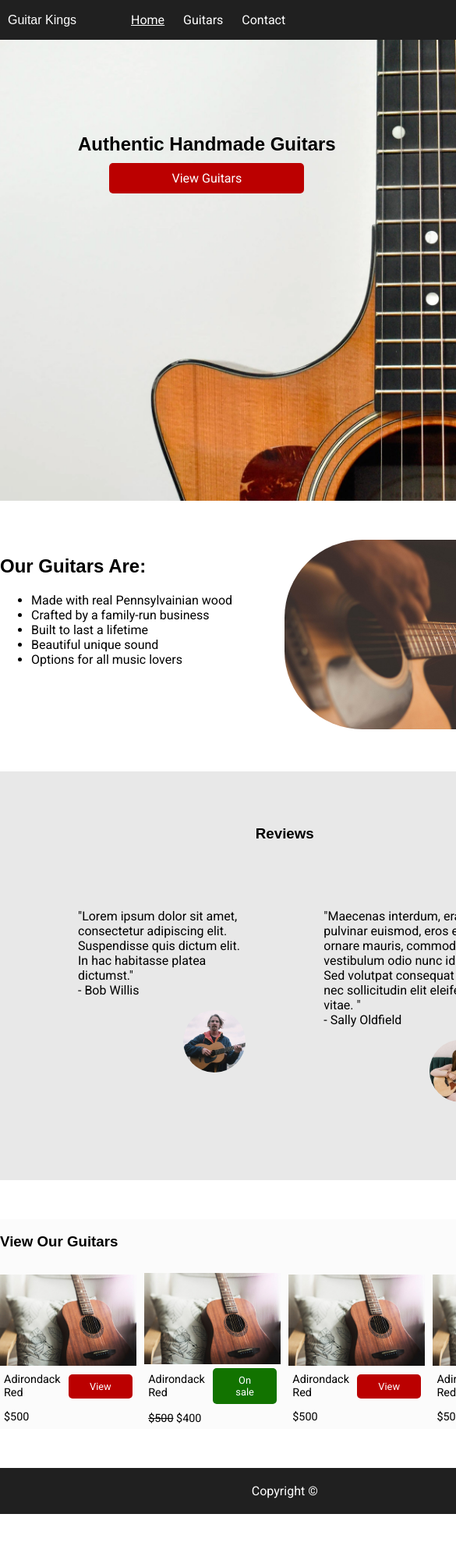
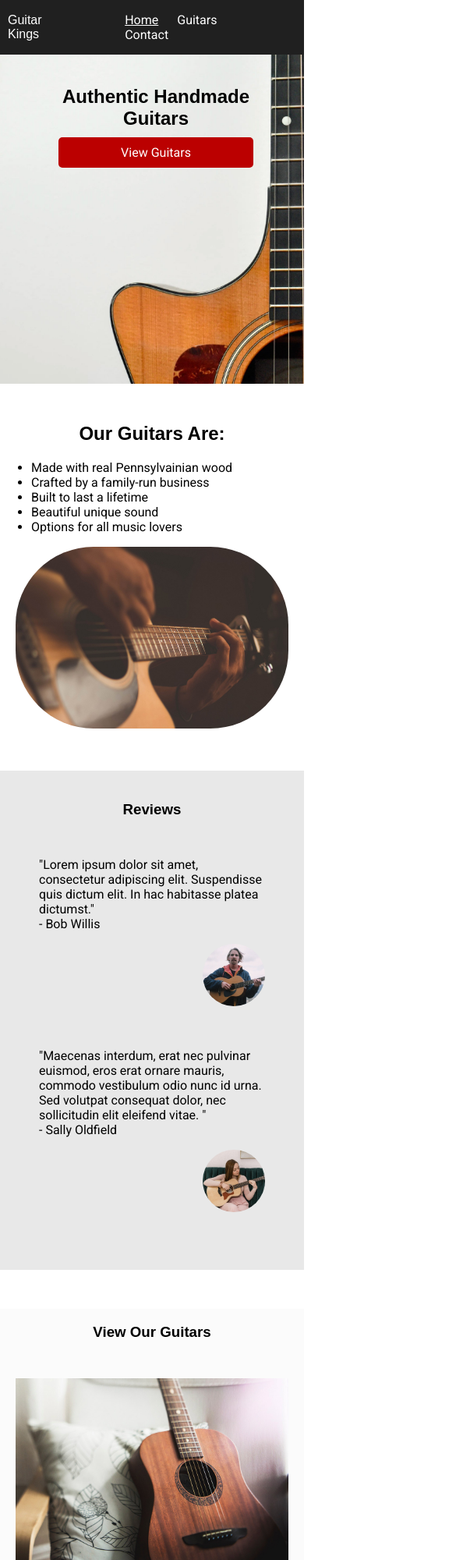
Before and after one commit to tronderic/GuitarKings, a plain HTML site: page index.html in a window 390 px wide. Shown: the top 2000 px of the page at 78% size, 585 px wide, since content can reach past the window. Before the commit the page ends 1941 px from the top, so only its background shows below. Drawn offline with Linux system fonts and the light colour scheme.

Commit message:
task 3.4

```diff
--- a/css/styles.css
+++ b/css/styles.css
@@ -134,7 +134,7 @@ textarea {
 }
 
 .contact {
-  width: 1000px;
+  max-width: 1000px;
   margin: 50px auto;
   text-align: center;
 }
@@ -260,3 +260,75 @@ textarea {
   max-width: 1000px;
   margin: auto;
 }
+
+/* media tablet */
+
+@media only screen and (min-width: 401px) and (max-width: 800px) {
+  .product-list {
+    grid-template-columns: repeat(2, 1fr);
+  }
+}
+
+/* media phone */
+
+@media only screen and (max-width: 400px) {
+  .product-list {
+    grid-template-columns: repeat(1, 1fr);
+  }
+
+  .form-wrapper {
+    display: block;
+  }
+
+  .product-specific {
+    display: block;
+  }
+
+  .guitar-header {
+    top: 20px;
+    left: 50px;
+    max-width: 300px;
+  }
+
+  .background-image {
+    min-height: 50vh;
+    background-position-x: center;
+  }
+
+  .our-guitars {
+    display: block;
+    text-align: center;
+  }
+
+  .our-guitars div ul {
+    text-align: left;
+  }
+
+  .our-guitars img {
+    max-width: 350px;
+  }
+
+  .review {
+    display: block;
+  }
+
+  .review div {
+    margin-bottom: 150px;
+  }
+
+  .reviews {
+    padding: 20px 0px;
+  }
+
+  .featured {
+    grid-template-columns: repeat(1, 1fr);
+  }
+
+  .featured h3 {
+    text-align: center;
+  }
+
+  .featured div {
+    margin: 20px;
+  }
+}
```
